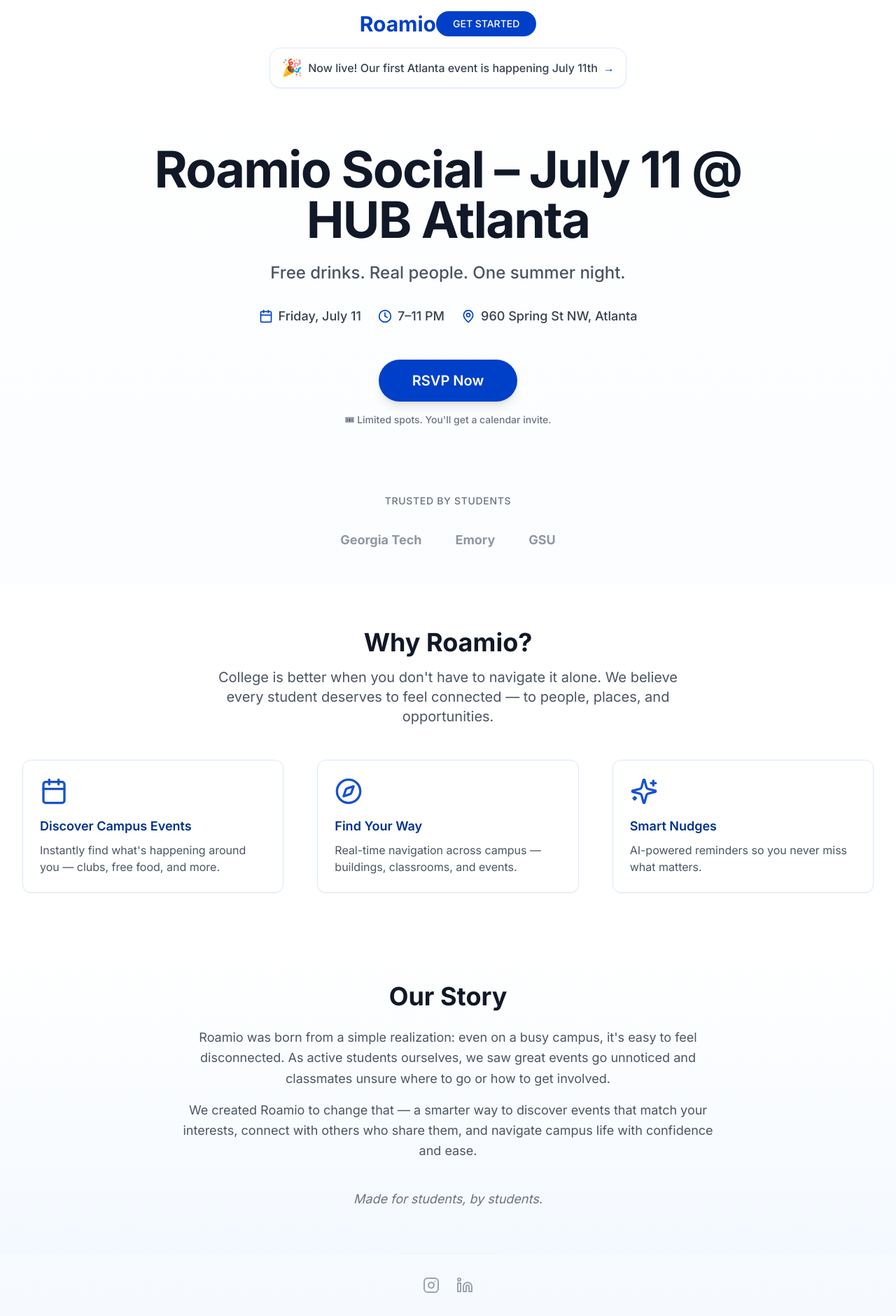
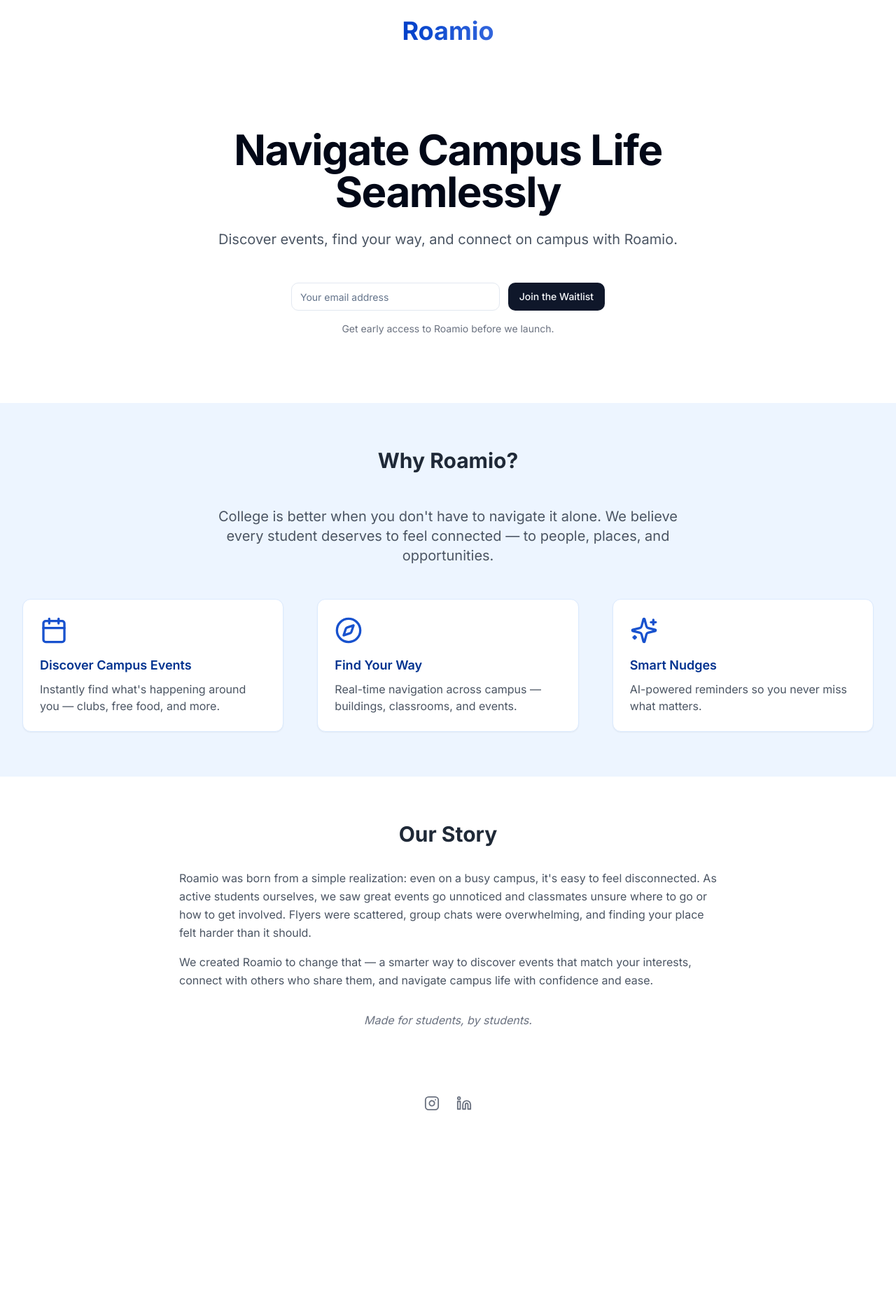
Before and after one commit to aryashahprog/roamio-waitlist-launch, a React (Vite) app: page / in a window 1280 px wide. Shown: the whole page at 70% size. After the commit the page ends 1620 px from the top, so only its background shows below. Built offline with nearby package versions, Linux system fonts and the light colour scheme.

Commit message:
Reverted to commit e1dc7a9570bc990ea5785112fc5c0f509e48befb

```diff
--- a/src/pages/Index.tsx
+++ b/src/pages/Index.tsx
@@ -2,103 +2,42 @@
 import React from 'react';
 import WaitlistForm from '../components/WaitlistForm';
 import FeatureCard from '../components/FeatureCard';
-import { Instagram, Linkedin, Calendar, Clock, MapPin } from 'lucide-react';
+import { Instagram, Linkedin } from 'lucide-react';
 
 const Index: React.FC = () => {
   return (
-    <div className="min-h-screen bg-gradient-to-b from-white to-blue-50/50 flex flex-col">
-      {/* Header */}
-      <header className="py-4 px-6 max-container">
+    <div className="min-h-screen bg-white flex flex-col">
+      {/* Header/Logo */}
+      <header className="py-6 px-6 max-container">
         <div className="flex justify-between items-center">
-          <h1 className="text-2xl md:text-3xl font-bold text-roamio">Roamio</h1>
-          <a
-            href="https://tally.so/r/mYbOeJ"
-            target="_blank"
-            rel="noopener noreferrer"
-            className="bg-roamio text-white px-6 py-2 rounded-full font-medium hover:bg-roamio-dark transition-colors text-sm"
-          >
-            GET STARTED
-          </a>
+          <h1 className="text-3xl md:text-4xl font-bold text-roamio bg-gradient-to-r from-roamio to-roamio-light bg-clip-text text-transparent">Roamio</h1>
         </div>
       </header>
 
-      {/* Announcement Banner */}
-      <section className="px-6 max-container mb-8">
-        <div className="bg-white border border-blue-100 rounded-2xl px-4 py-3 inline-flex items-center gap-2 shadow-sm">
-          <span className="text-2xl">🎉</span>
-          <span className="text-gray-700 font-medium">Now live! Our first Atlanta event is happening July 11th</span>
-          <span className="text-roamio">→</span>
-        </div>
-      </section>
+      {/* Hero Section */}
+      <section className="flex-1 flex flex-col justify-center items-center text-center px-4 py-12 md:py-24 max-container">
+        <div className="max-w-3xl mx-auto space-y-6">
+          <h1 className="text-4xl md:text-5xl lg:text-6xl font-bold tracking-tight animate-fade-in-up">
+            Navigate Campus Life Seamlessly
+          </h1>
+          <p className="text-xl text-gray-600 max-w-2xl mx-auto animate-fade-in-up" style={{ animationDelay: "0.2s" }}>
+            Discover events, find your way, and connect on campus with Roamio.
+          </p>
 
-      {/* Hero Section */}
-      <section className="flex-1 flex flex-col justify-center items-center text-center px-4 py-12 max-container">
-        <div className="max-w-4xl mx-auto space-y-8">
-          <div className="space-y-6">
-            <h1 className="text-5xl md:text-6xl lg:text-7xl font-bold tracking-tight text-gray-900 leading-tight">
-              Roamio Social – July 11 @ HUB Atlanta
-            </h1>
-            <p className="text-xl md:text-2xl text-gray-600 max-w-2xl mx-auto font-medium">
-              Free drinks. Real people. One summer night.
-            </p>
-          </div>
-
-          {/* Event Details */}
-          <div className="flex flex-col sm:flex-row gap-6 justify-center items-center text-gray-700 text-lg">
-            <div className="flex items-center gap-2">
-              <Calendar className="h-5 w-5 text-roamio" />
-              <span className="font-medium">Friday, July 11</span>
-            </div>
-            <div className="flex items-center gap-2">
-              <Clock className="h-5 w-5 text-roamio" />
-              <span className="font-medium">7–11 PM</span>
-            </div>
-            <div className="flex items-center gap-2">
-              <MapPin className="h-5 w-5 text-roamio" />
-              <span className="font-medium">960 Spring St NW, Atlanta</span>
-            </div>
-          </div>
-
-          {/* CTA Section */}
-          <div className="space-y-4 pt-4">
-            <a
-              href="https://tally.so/r/mYbOeJ"
-              target="_blank"
-              rel="noopener noreferrer"
-              className="inline-block bg-roamio text-white px-12 py-4 rounded-full text-xl font-semibold hover:bg-roamio-dark transition-all duration-300 transform hover:scale-105 shadow-lg hover:shadow-xl"
-            >
-              RSVP Now
-            </a>
-            <p className="text-gray-500 text-sm font-medium">
-              🎟 Limited spots. You'll get a calendar invite.
-            </p>
-          </div>
-        </div>
-      </section>
-
-      {/* Trusted By Section */}
-      <section className="py-12 px-6 max-container">
-        <div className="text-center space-y-8">
-          <p className="text-gray-500 uppercase tracking-wider text-sm font-medium">
-            TRUSTED BY STUDENTS
-          </p>
-          <div className="flex justify-center items-center gap-12 opacity-60">
-            <div className="text-gray-600 font-bold text-lg">Georgia Tech</div>
-            <div className="text-gray-600 font-bold text-lg">Emory</div>
-            <div className="text-gray-600 font-bold text-lg">GSU</div>
+          <div className="pt-6 animate-fade-in-up" style={{ animationDelay: "0.3s" }}>
+            <WaitlistForm />
           </div>
         </div>
       </section>
 
       {/* Features Section */}
-      <section className="py-16 bg-white">
+      <section className="py-16 bg-blue-50">
         <div className="max-container space-y-12">
-          <div className="text-center space-y-4">
-            <h2 className="text-4xl font-bold text-gray-900">Why Roamio?</h2>
-            <p className="text-xl text-gray-600 max-w-2xl mx-auto">
-              College is better when you don't have to navigate it alone. We believe every student deserves to feel connected — to people, places, and opportunities.
-            </p>
-          </div>
+          <h2 className="text-3xl font-bold text-center text-gray-800">Why Roamio?</h2>
+
+          <p className="text-xl text-center text-gray-600 max-w-2xl mx-auto">
+            College is better when you don't have to navigate it alone. We believe every student deserves to feel connected — to people, places, and opportunities.
+          </p>
 
           <div className="grid grid-cols-1 md:grid-cols-3 gap-8 md:gap-12">
             <FeatureCard
@@ -121,43 +60,47 @@ const Index: React.FC = () => {
       </section>
 
       {/* Our Story Section */}
-      <section className="py-16 bg-gradient-to-b from-white to-blue-50/30">
+      <section className="py-16 bg-white">
         <div className="max-container">
-          <div className="max-w-3xl mx-auto text-center space-y-6">
-            <h2 className="text-4xl font-bold text-gray-900">Our Story</h2>
-            <div className="prose mx-auto text-gray-600 space-y-4 text-lg leading-relaxed">
-              <p>
-                Roamio was born from a simple realization: even on a busy campus, it's easy to feel disconnected. As active students ourselves, we saw great events go unnoticed and classmates unsure where to go or how to get involved.
+          <div className="max-w-3xl mx-auto">
+            <h2 className="text-3xl font-bold text-center text-gray-800 mb-8">Our Story</h2>
+            <div className="prose mx-auto text-gray-600 space-y-4 text-center sm:text-left">
+              <p className="leading-relaxed">
+                Roamio was born from a simple realization: even on a busy campus, it's easy to feel disconnected. As active students ourselves, we saw great events go unnoticed and classmates unsure where to go or how to get involved. Flyers were scattered, group chats were overwhelming, and finding your place felt harder than it should.
               </p>
-              <p>
+              <p className="leading-relaxed">
                 We created Roamio to change that — a smarter way to discover events that match your interests, connect with others who share them, and navigate campus life with confidence and ease.
               </p>
             </div>
-            <p className="text-gray-500 italic text-lg pt-4">Made for students, by students.</p>
+
+            {/* Tagline - Moved from Features section */}
+            <div className="text-center pt-8 animate-fade-in" style={{ animationDelay: "0.5s" }}>
+              <p className="text-gray-500 italic">Made for students, by students.</p>
+            </div>
           </div>
         </div>
       </section>
 
       {/* Footer */}
-      <footer className="py-8 max-container border-t border-gray-100">
-        <div className="flex justify-center items-center gap-6">
+      <footer className="py-8 max-container">
+        <div className="flex justify-center md:justify-start items-center gap-6 text-sm">
           <a
-            href="https://www.instagram.com/roamio.ai?igsh=dWdtNjJ1MDcyNGNt"
+            href="https://www.instagram.com/roamio.atl"
             target="_blank"
             rel="noopener noreferrer"
-            className="text-gray-400 hover:text-roamio transition-colors duration-300 transform hover:scale-110"
+            className="text-gray-500 hover:text-roamio transition-colors duration-300 transform hover:scale-110"
             aria-label="Follow Roamio on Instagram"
           >
-            <Instagram size={24} />
+            <Instagram size={22} />
           </a>
           <a
             href="https://www.linkedin.com/company/roamioatl/"
             target="_blank"
             rel="noopener noreferrer"
-            className="text-gray-400 hover:text-roamio transition-colors duration-300 transform hover:scale-110"
+            className="text-gray-500 hover:text-roamio transition-colors duration-300 transform hover:scale-110"
             aria-label="Connect with Roamio on LinkedIn"
           >
-            <Linkedin size={24} />
+            <Linkedin size={22} />
           </a>
         </div>
       </footer>
```
